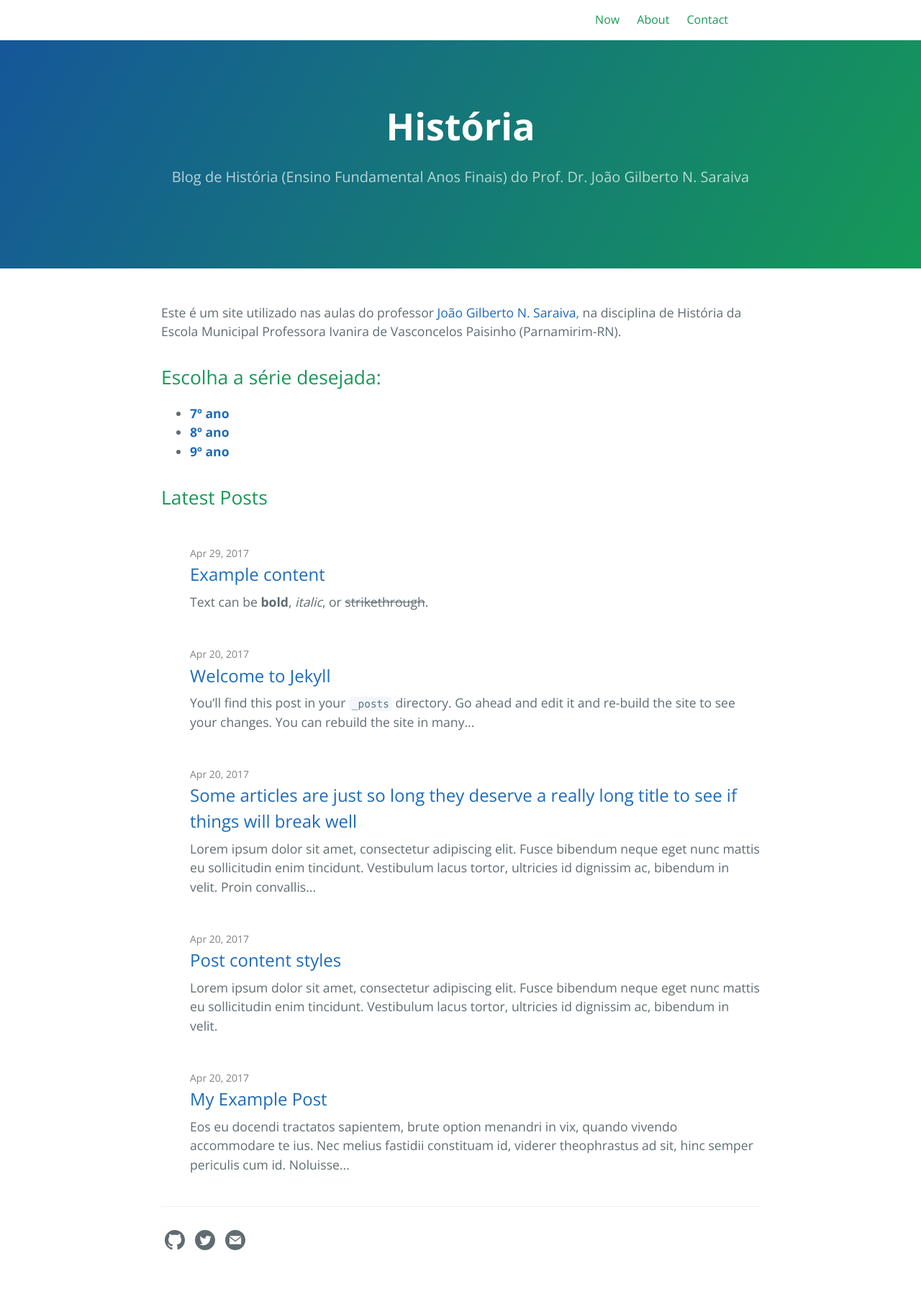
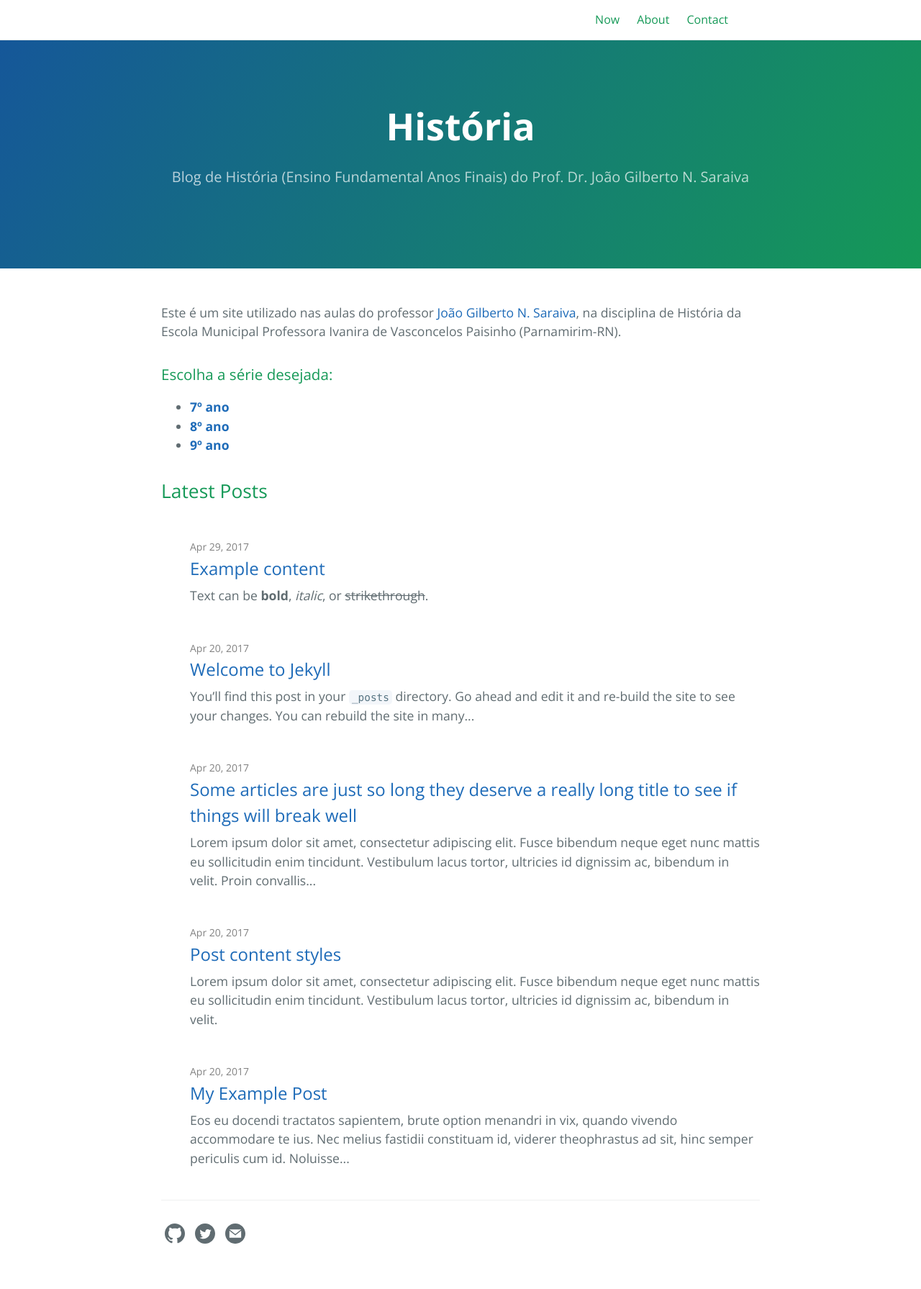
Before and after one commit to 0jonjo/arcada, a Jekyll site: the page built from index.md, in a window 1280 px wide. Shown: the whole page at 72% size. Built offline with Jekyll 4.4.1, drawn with Linux system fonts in a browser that asks for light colours.

```diff
--- a/index.md
+++ b/index.md
@@ -10,7 +10,7 @@ layout: home
 
 Este é um site utilizado nas aulas do professor [João Gilberto N. Saraiva](0jonjo.github.io/0jonjo/), na disciplina de História da Escola Municipal Professora Ivanira de Vasconcelos Paisinho (Parnamirim-RN).
 
-## Escolha a série desejada:
+### Escolha a série desejada:
 
 - **[7º ano]()**
 - **[8º ano]()**
```
